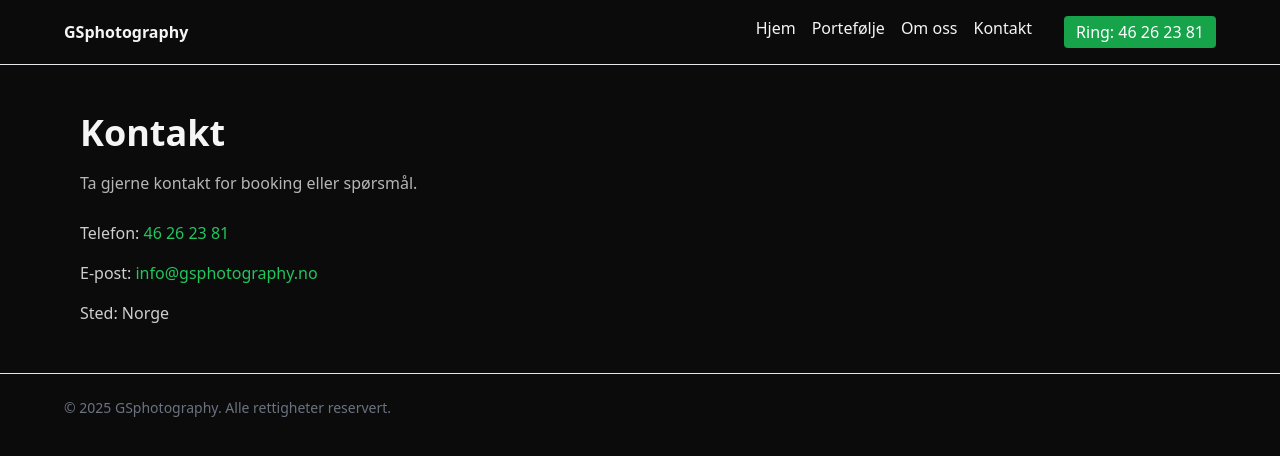
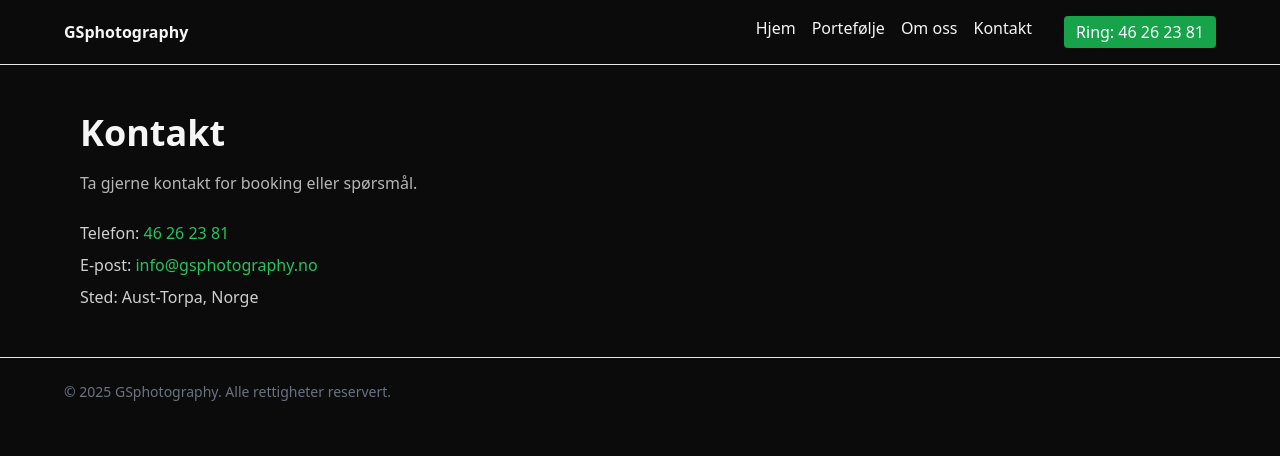
Before and after one commit to tiesiogfoto/gsphotography-portfolio, a Next.js app: page /contact in a window 1280 px wide. Shown: the top 456 px of the page. Built offline with nearby package versions, Linux system fonts and the light colour scheme.

Commit message:
Update page.tsx

```diff
--- a/app/contact/page.tsx
+++ b/app/contact/page.tsx
@@ -1,4 +1,4 @@
-export const metadata = { title: "Kontakt – GSphotography" };
+export const metadata = { title: 'Kontakt – GSphotography' };
 
 export default function ContactPage() {
   return (
@@ -7,28 +7,21 @@ export default function ContactPage() {
       <p className="text-white/70 mt-4 leading-7">
         Ta gjerne kontakt for booking eller spørsmål.
       </p>
-
-      <div className="mt-6 space-y-4 text-white/80">
-        <p>
-          Telefon:{" "}
-          <a
-            href="tel:46262381"
-            className="text-green-500 hover:underline font-medium"
-          >
+      <ul className="mt-6 space-y-2 text-white/80">
+        <li>
+          Telefon:{' '}
+          <a href="tel:46262381" className="text-green-500">
             46 26 23 81
           </a>
-        </p>
-        <p>
-          E-post:{" "}
-          <a
-            href="mailto:info@gsphotography.no"
-            className="text-green-500 hover:underline font-medium"
-          >
+        </li>
+        <li>
+          E-post:{' '}
+          <a href="mailto:info@gsphotography.no" className="text-green-500">
             info@gsphotography.no
           </a>
-        </p>
-        <p>Sted: Norge</p>
-      </div>
+        </li>
+        <li>Sted: Aust-Torpa, Norge</li>
+      </ul>
     </section>
   );
 }
```
